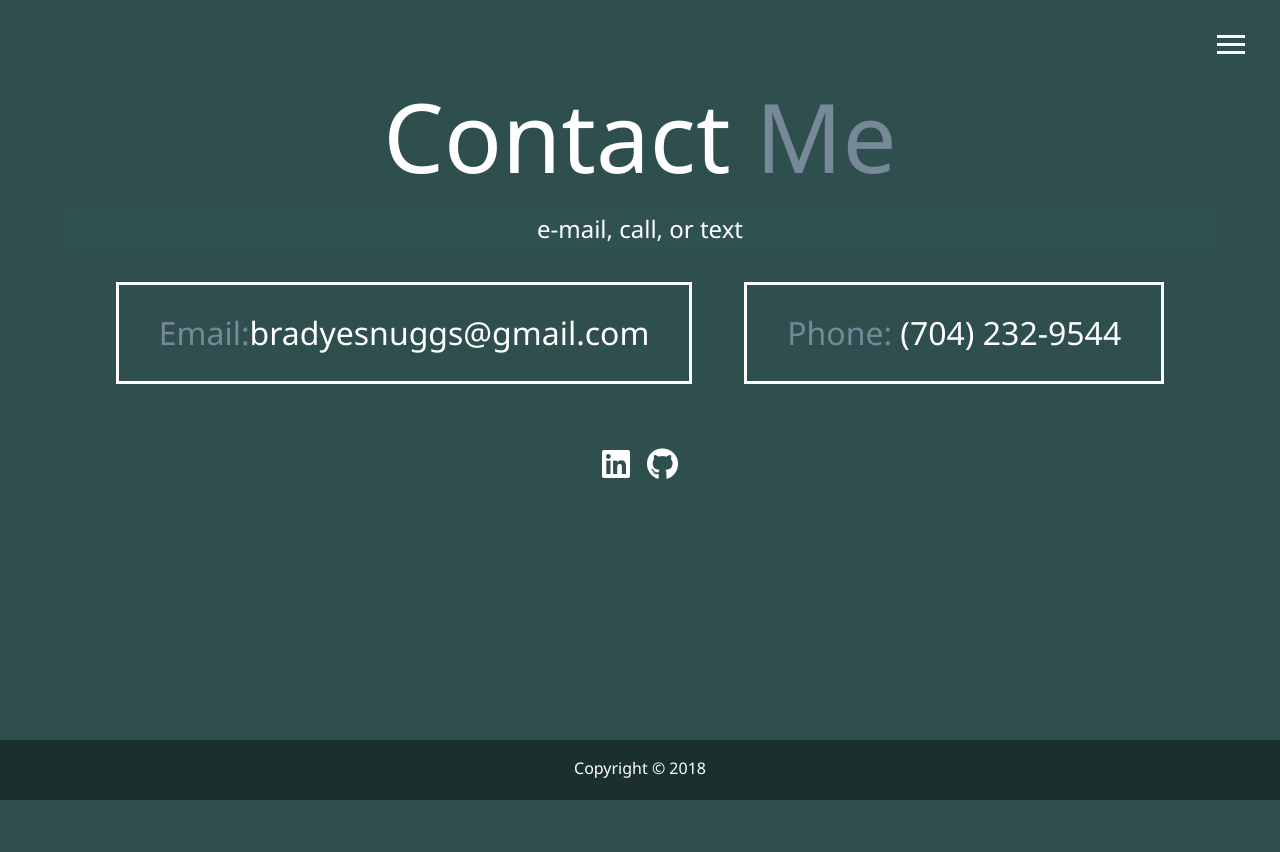
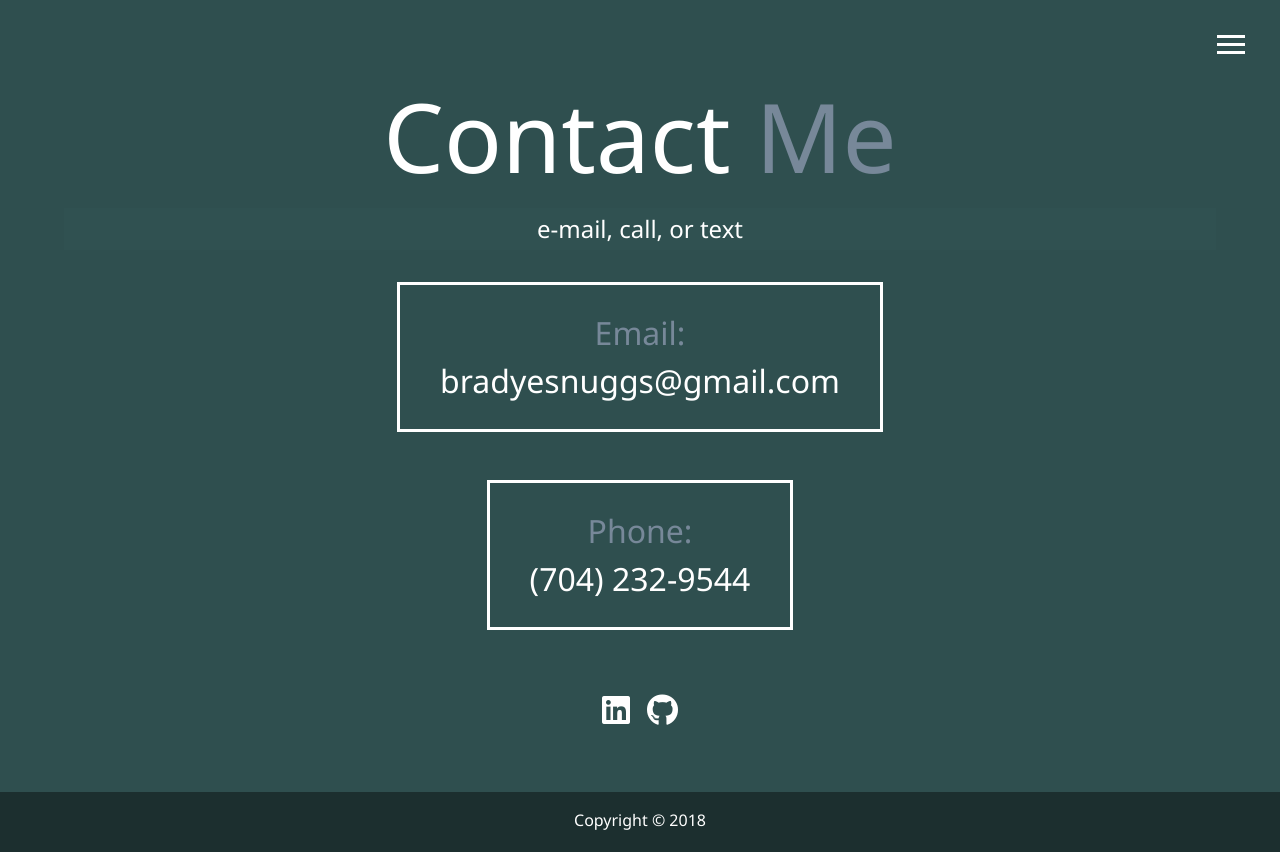
Before and after one commit to Besnuggs/portfolio, a website: page dist/contact.html in a window 1280 px wide. Before the commit the page ends 800 px from the top, so only its background shows below. Drawn offline with Linux system fonts and the light colour scheme.

Commit message:
Everything is responsive and ready.  Should revise particles for mobile-use

```diff
--- a/scss/main.scss
+++ b/scss/main.scss
@@ -47,6 +47,16 @@ header {
 
 .text-secondary {
   color: $secondary-color;
+}
+
+.boxes{
+  display: flex;
+  flex-direction: column;
+}
+.contact-box{
+  display: flex;
+  align-content: center;
+  flex-direction: column;
 }
 
 main {
```
Also changed, not shown: dist/css/main.css, dist/js/main.js, dist/work.html.
